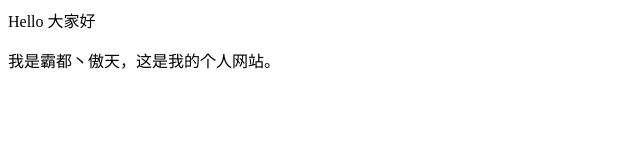
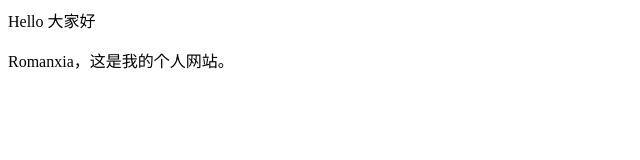
Before and after one commit to Romanxia/Romanxia.github.io, a plain HTML site: page index.html in a window 1280 px wide. Shown: the whole page, without its empty margins (0-640 px from the left). Drawn offline with Linux system fonts and the light colour scheme.

Commit message:
Update index.html

```diff
--- a/index.html
+++ b/index.html
@@ -1,2 +1,2 @@
 <p>Hello 大家好</p>
-<p>我是霸都丶傲天，这是我的个人网站。 </p>
+<p>Romanxia，这是我的个人网站。 </p>
```
